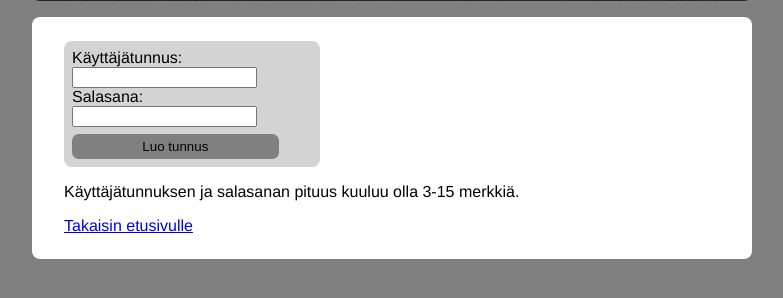
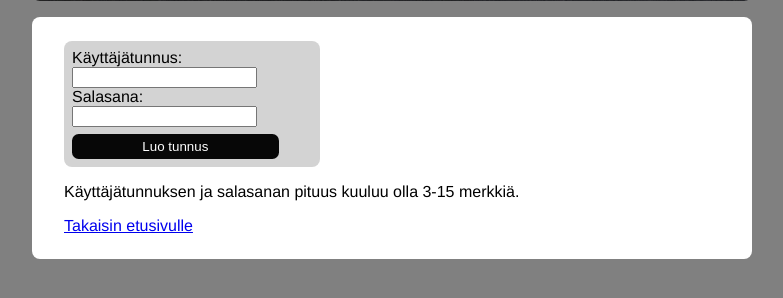
Before and after one commit to tietotuomas/Tietovisa, a Flask app: page /register in a window 1280 px wide. Shown: the part 335-633 px from the top of the page, without its empty margins (248-1031 px from the left). Run offline with Flask 2, Linux system fonts and the light colour scheme.

Commit message:
Change button colors

```diff
--- a/static/style.css
+++ b/static/style.css
@@ -37,9 +37,10 @@ body {
     border: none;
     text-align: center;
     width: 15.5em;
-    background: grey;
+    background: rgb(7, 7, 7);
     border-radius: 0.5em;
     margin-top: 0.5em;
+    color:white;
 
 }
 
@@ -56,7 +57,7 @@ body {
 } */
 
 #button1:hover {
-    background-color: rgb(226, 226, 226);
+    background-color: rgb(104, 104, 104)
 }
 
 /* .button2:hover {
```
